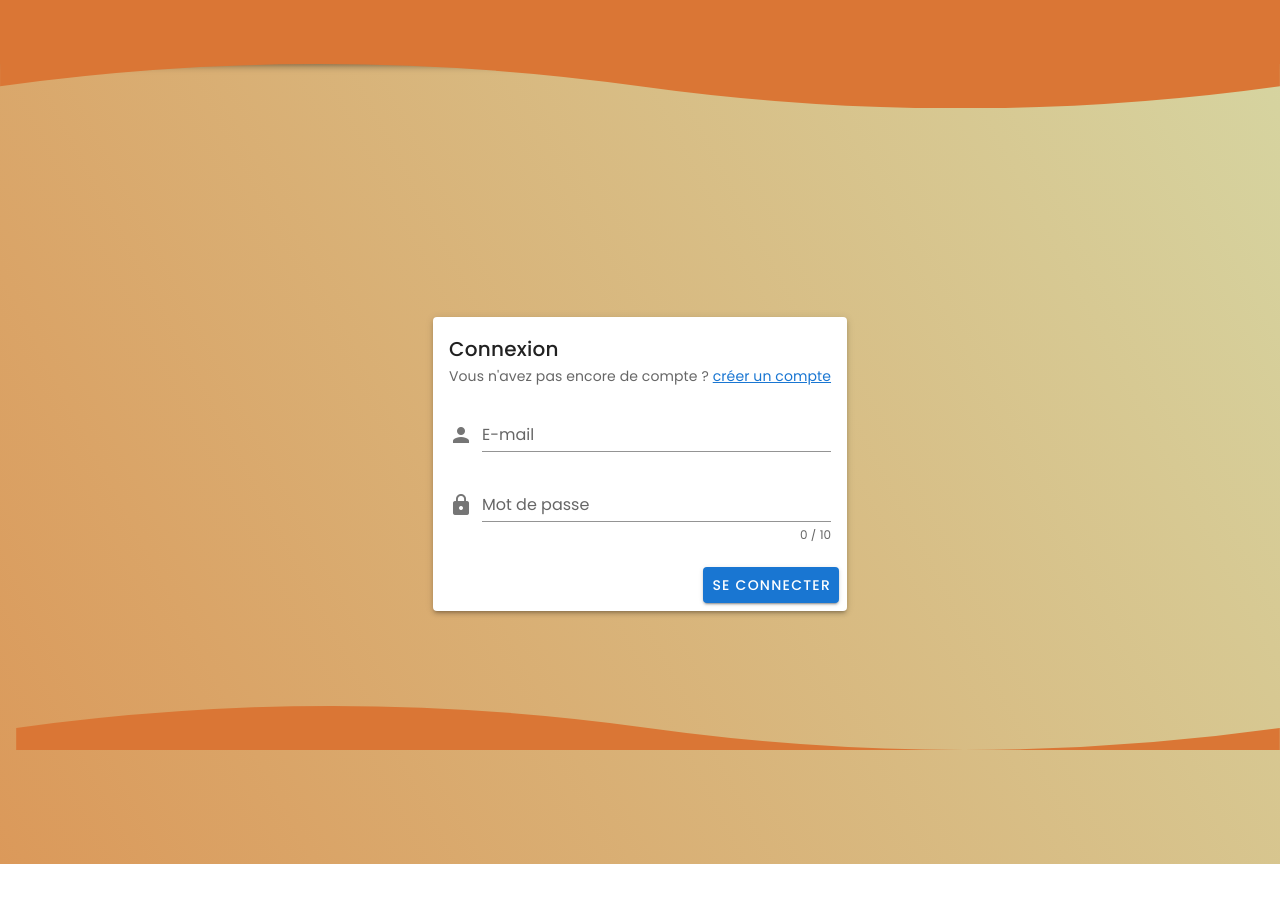
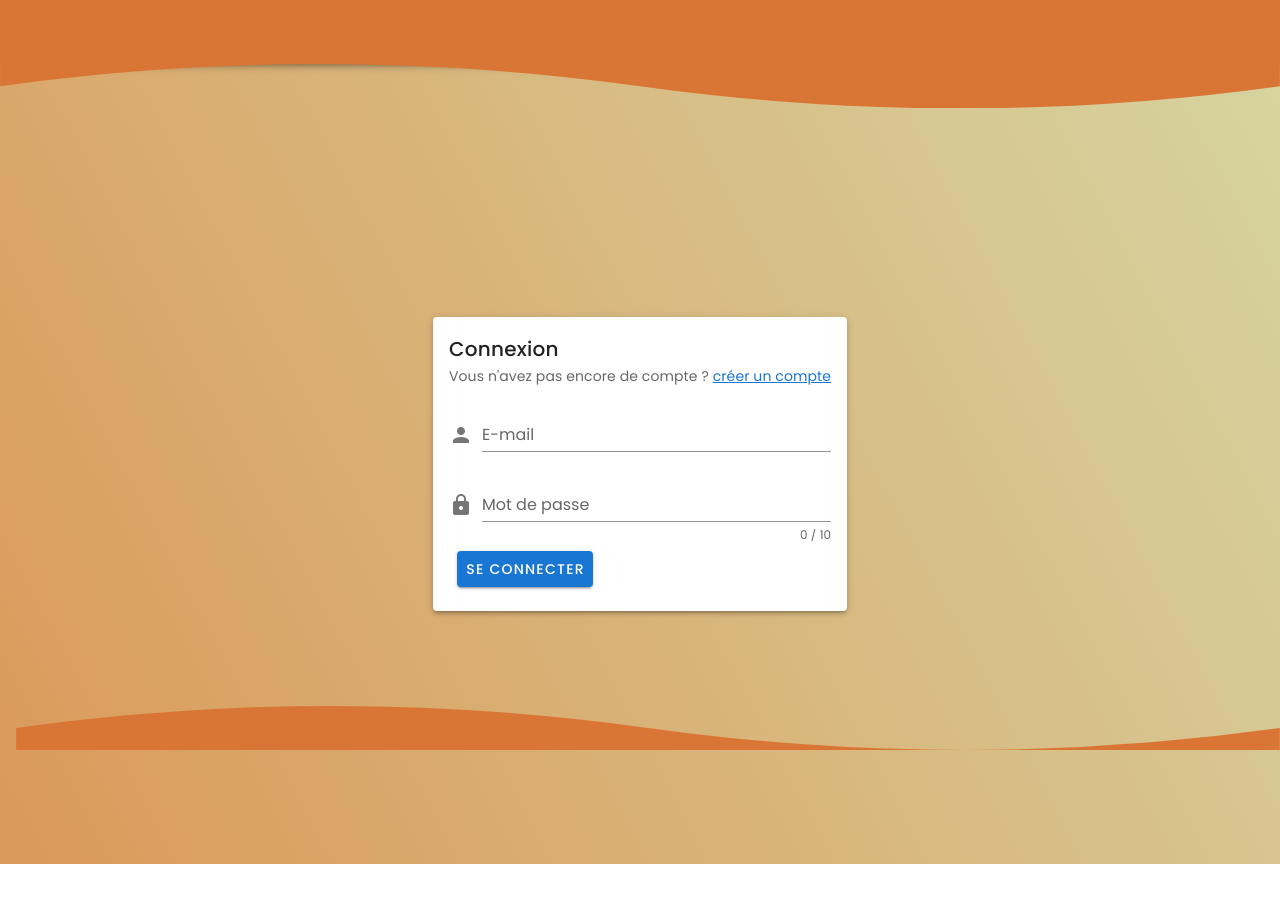
Before and after one commit to antoniorosemary/RollEat-frontend, a Vue app: page /login in a window 1280 px wide. Shown: the top 902 px of the page. Built offline with nearby package versions, Linux system fonts and the light colour scheme.

Commit message:
Link login to backend with axios

```diff
--- a/src/components/Login.vue
+++ b/src/components/Login.vue
@@ -1,68 +1,80 @@
+
+
 <template>
-    <v-container fluid class="d-flex justify-center align-center" style="height: 100vh;width: 100vw; background-image: linear-gradient(62deg, #DB995A 0%, #D6D4A0 100%);">
-
-      <v-card class="elevation-3" >
+  <v-container fluid class="d-flex justify-center align-center" style="height: 100vh; width: 100vw; background-image: linear-gradient(62deg, #DB995A 0%, #D6D4A0 100%);">
+    <v-card class="elevation-3">
       <v-card-title h3>
         Connexion
       </v-card-title>
       <v-card-subtitle>
         Vous n'avez pas encore de compte ?
-          <a href="/register">
+        <router-link to="/register">
           créer un compte
-          </a>
+        </router-link>
       </v-card-subtitle>
-
-
       <v-card-text>
-          <v-form>
+        <v-form @submit.prevent="loginUser">
           <v-text-field
             prepend-icon="person"
             v-model="email"
             :error-messages="emailErrors"
             label="E-mail"
             required
-                @input="$v.email.$touch()"
-                @blur="$v.email.$touch()"
+            ref="emailField"
           ></v-text-field>
           <v-text-field
             prepend-icon="lock"
             v-model="password"
-                    :error-messages="PasswordErrors"
+            :error-messages="passwordErrors"
             :counter="10"
             label="Mot de passe"
             required
-                    @input="$v.password.$touch()"
-                    @blur="$v.password.$touch()"
+            ref="passwordField"
           ></v-text-field>
+          <v-card-actions>
+            <v-btn color="primary" type="submit">Se connecter</v-btn>
+          </v-card-actions>
         </v-form>
       </v-card-text>
-        <v-card-actions>
-          <v-spacer></v-spacer>
-          <v-btn color="primary" to="/">se connecter</v-btn>
-        </v-card-actions>
     </v-card>
-
+    <v-container v-if="loginMessage" class="mt-4">
+      <v-alert outlined>{{ loginMessage }}</v-alert>
+    </v-container>
   </v-container>
 </template>
 
-<style>
-</style>
-
 
 <script>
+import axios from 'axios';
+
 export default {
   name: 'Login',
   data: function () {
     return {
       email: '',
       password: '',
+      loginMessage: '',
+      emailErrors: [],
+      passwordErrors: [] // Note : les conventions pour les noms de propriétés en JavaScript favorisent généralement le camelCase, donc "passwordErrors" serait plus approprié.
     }
   },
+
+  methods: {
+    loginUser() {
+      axios.post('http://localhost:3000/login', { username: this.email, password: this.password })
+        .then(response => {
+          console.log(response.data);
+          // Traitez la réponse de l'API Gateway ici
+          this.loginMessage = 'Connexion réussie!';
+          this.$router.push('/accueil'); // Redirection vers la page d'accueil
+        })
+        .catch(error => {
+          console.error(error);
+          // Traitez les erreurs ici
+          this.loginMessage = 'Identifiant ou mot de passe incorrect !';
+        });
+    }
+  }
 }
 
 </script>
-
-
-
-<style>
-</style>
```
Lines whose indentation alone changed are shown as unchanged.
